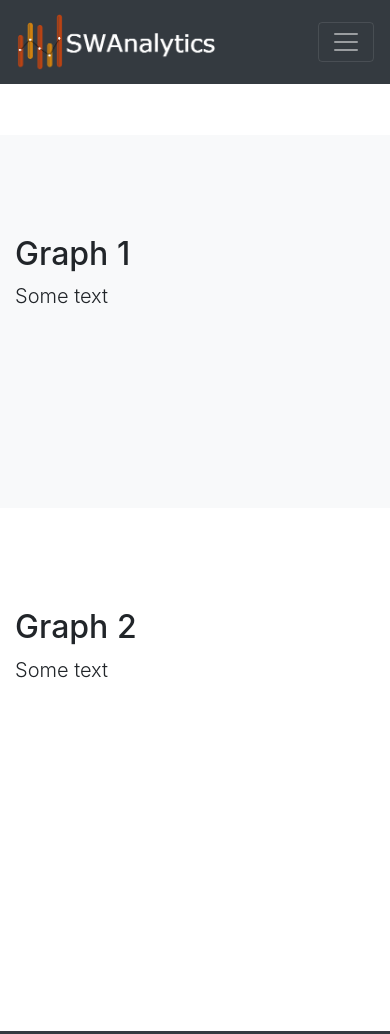
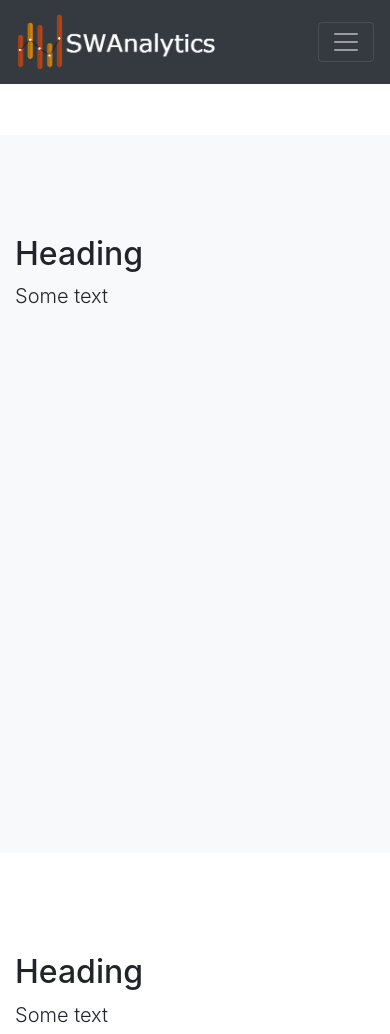
Before and after one commit to thzois/sw_2020, a plain HTML site: page data-analysis/event_template.html in a window 390 px wide. Shown: the top 1034 px of the page. Drawn offline with nearby package versions, Linux system fonts and the light colour scheme; files that its build step writes are made by us from their sources; no server answers; files whose address does not match are found by name.

Commit message:
template update

```diff
--- a/data-analysis/event_template.html
+++ b/data-analysis/event_template.html
@@ -54,42 +54,53 @@
 
 
   <!-- START Main content -->
-  <section id="event1" class="bg-light">
+  <section class="bg-light">
     <div class="container">
       <div class="row">
         <div class="col-md-12 mx-auto">
-          <h2>Graph 1</h2>
+          <h2>Heading</h2>
           <p class="lead" style="text-align: justify;">Some text</p>
-          <div class="row justify-content-center">
-            <div class="col-md-12">
-              <canvas id="size_year_pie" height="75"></canvas>
+          <div class="row justify-content-center" style="margin-top:50px;">
+            <div class="col-md-6">
+              <canvas id="sent_stock" height="190"></canvas>
+            </div>
+            <div class="col-md-6">
+              <canvas id="cor_index" height="190"></canvas>
             </div>
           </div>
-          <!-- ### SWAnalytics CHART_1 ### | DO NOT REMOVE THIS LINE -->
           <script>
-            var ctx = $("#size_year_pie");
-            pie_chart(ctx, "/year/size_year.csv", "Percentage of size per year (Total: ");
+            var ctx = $("#sent_stock");
+            // ### SWAnalytics CHART_1 ### | DO NOT REMOVE THIS LINE
+
+            var ctx = $("#cor_index");
+            // ### SWAnalytics CHART_2 ### | DO NOT REMOVE THIS LINE
           </script>
         </div>
       </div>
     </div>
   </section>
 
-  <section id="event2">
+
+  <section>
     <div class="container">
       <div class="row">
         <div class="col-md-12 mx-auto">
-          <h2>Graph 2</h2>
+          <h2>Heading</h2>
           <p class="lead" style="text-align: justify;">Some text</p>
           <div class="row justify-content-center" style="margin-top:50px;">
-            <div class="col-md-12">
-              <canvas id="tpr_year" height="190"></canvas>
+            <div class="col-md-6">
+              <canvas id="world_map" height="190"></canvas>
+            </div>
+            <div class="col-md-6">
+              <canvas id="world_bar" height="190"></canvas>
             </div>
           </div>
-          <!-- ### SWAnalytics CHART_2 ### | DO NOT REMOVE THIS LINE -->
           <script>
-            var ctx = $("#tpr_year");
-            bar_chart(ctx, "/year/tpr_year.csv", "TPR per year", "TPR", "Year");
+            var ctx = $("#world_map");
+            // ### SWAnalytics CHART_3 ### | DO NOT REMOVE THIS LINE
+
+            var ctx = $("#world_bar");
+            // ### SWAnalytics CHART_4 ### | DO NOT REMOVE THIS LINE
           </script>
         </div>
       </div>
```
